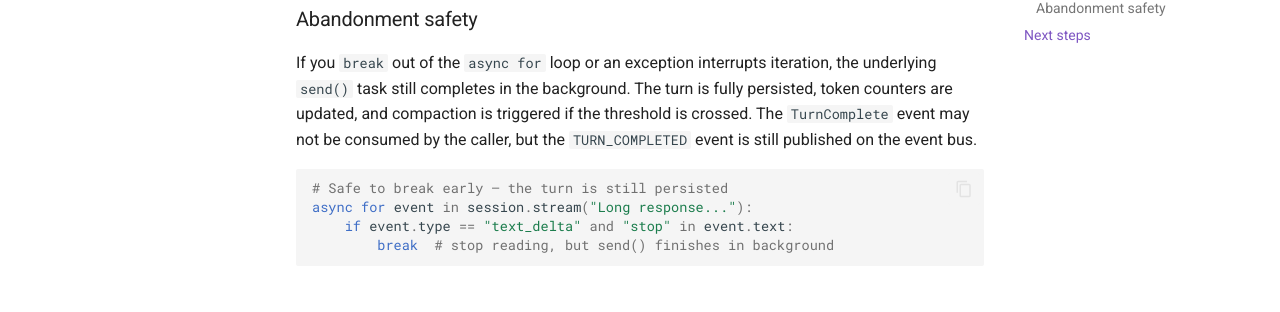
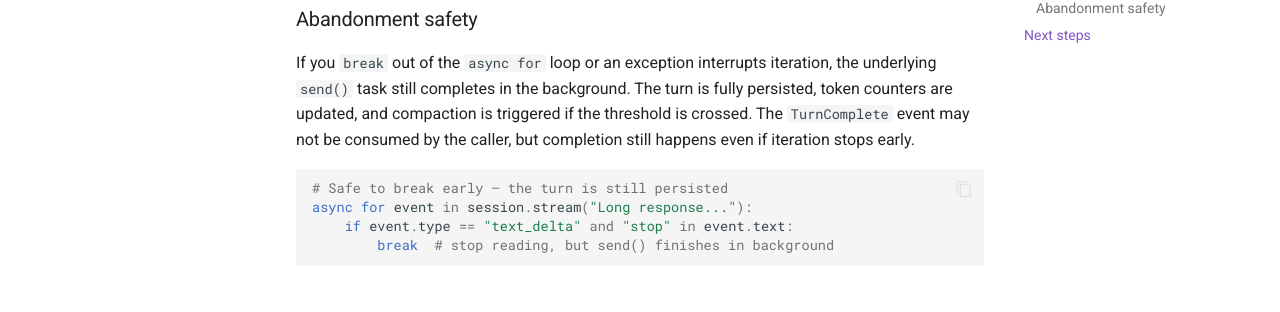
Before and after one commit to Lucenor/mnesis, an MkDocs documentation site: the page built from docs/getting-started.md, in a window 1280 px wide and 900 px high, scrolled down 2780 px. Shown: the part 315-627 px from the top of the window. Built offline with MkDocs 1.6.1 and Material for MkDocs 9.7.7, drawn with Linux system fonts in a browser that asks for light colours; comment, search, counter and statistics services are not loaded.

Commit message:
fix(stream): address review feedback on stream() implementation and docs
- Add `abandoned` flag to _on_part so the queue stops growing after the
  caller breaks out of the async-for loop, preventing unbounded memory
  growth on long responses.
- Capture exceptions from _run_send() and re-raise them from the generator
  after the loop exits, so callers see failures instead of a silent empty
  stream. This also satisfies the docstring guarantee that TurnComplete is
  the final event on the happy path.
- Fix docstring and docs/getting-started.md: remove false claim that a
  TURN_COMPLETED event bus event is published (no such MnesisEvent member
  exists); reword abandonment note to match actual behaviour.
- Replace fixed asyncio.sleep(0.1) in test_stream_abandonment_still_persists_turn
  with a deterministic polling loop (5s deadline, 10ms poll) to eliminate
  CI flakiness on slow machines.

````diff
--- a/docs/getting-started.md
+++ b/docs/getting-started.md
@@ -130,7 +130,7 @@ You can also match on the `type` discriminator string (`"text_delta"`, `"turn_co
 
 ### Abandonment safety
 
-If you `break` out of the `async for` loop or an exception interrupts iteration, the underlying `send()` task still completes in the background.  The turn is fully persisted, token counters are updated, and compaction is triggered if the threshold is crossed.  The `TurnComplete` event may not be consumed by the caller, but the `TURN_COMPLETED` event is still published on the event bus.
+If you `break` out of the `async for` loop or an exception interrupts iteration, the underlying `send()` task still completes in the background.  The turn is fully persisted, token counters are updated, and compaction is triggered if the threshold is crossed.  The `TurnComplete` event may not be consumed by the caller, but completion still happens even if iteration stops early.
 
 ```python
 # Safe to break early — the turn is still persisted
````
